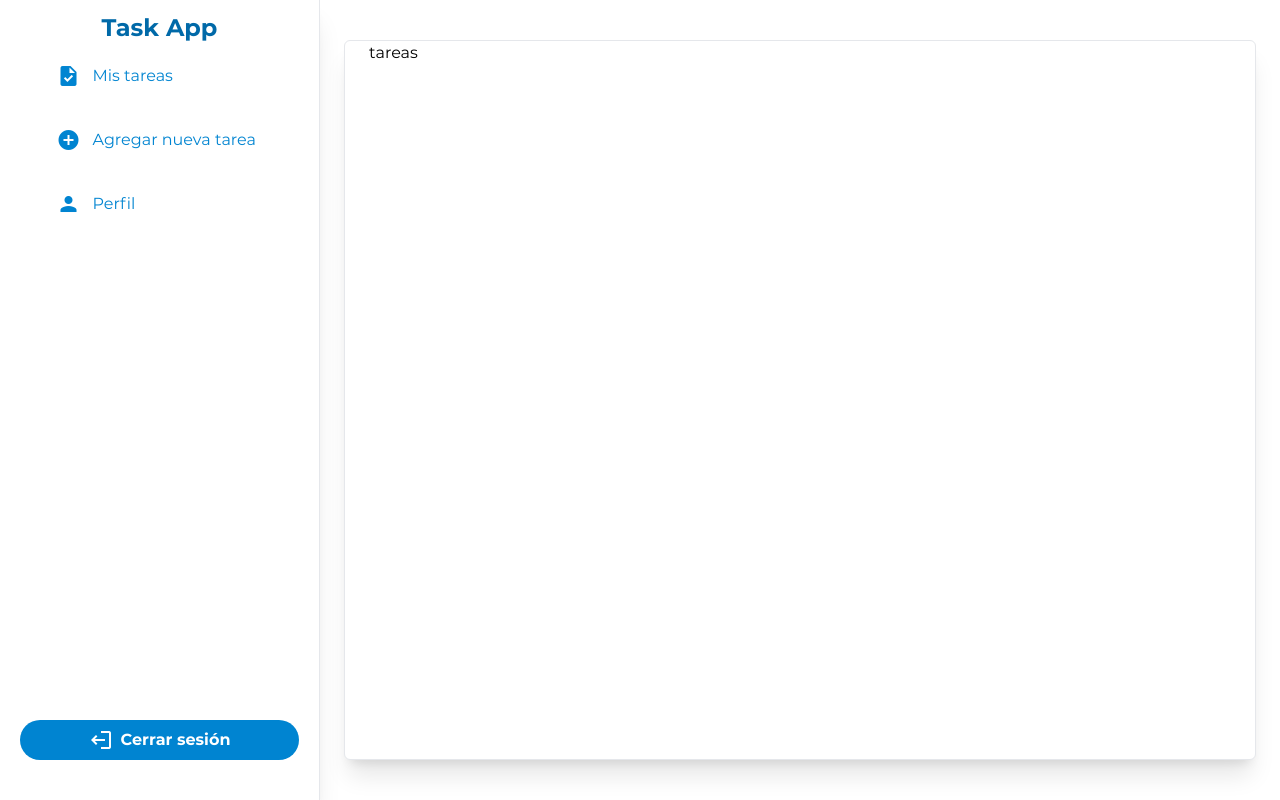
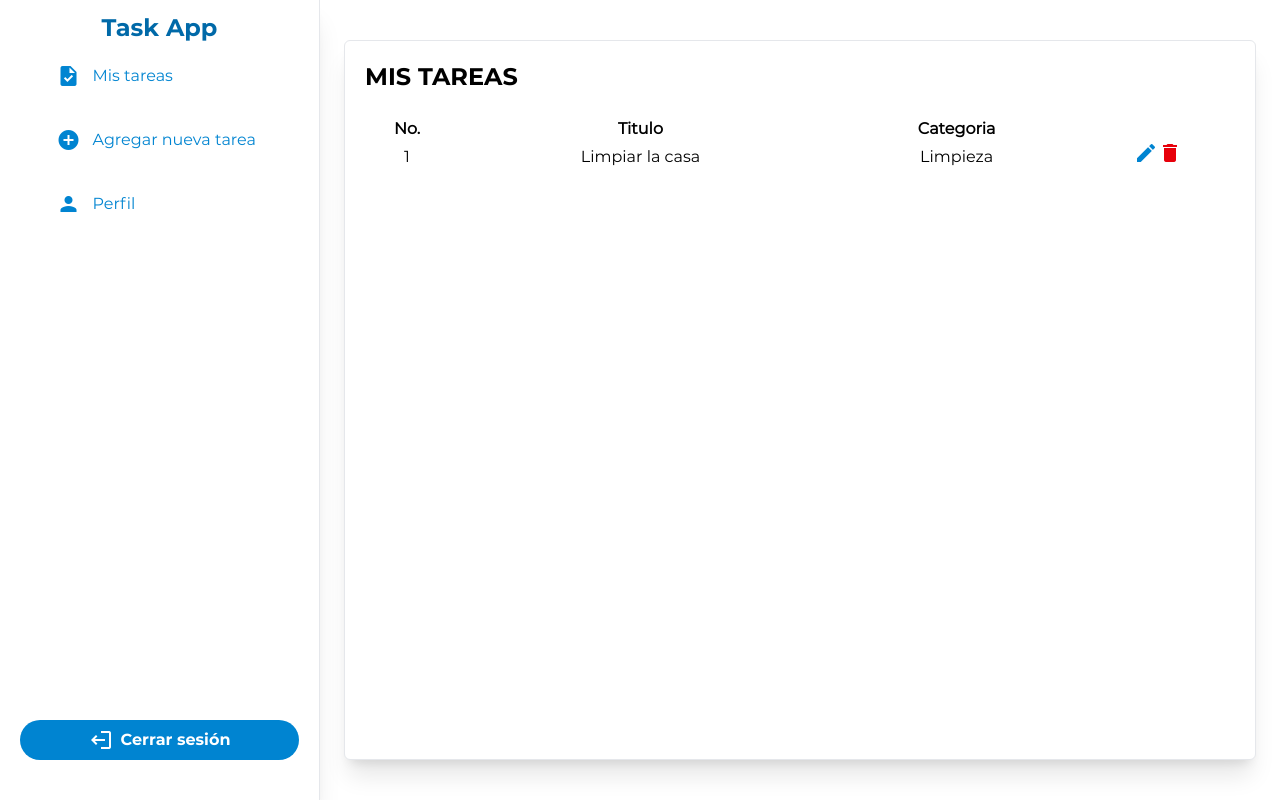
Before and after one commit to GustavoLopez01/task-app-frontend, a React (Vite) app: page /dashboard/tasks in a window 1280 px wide. Built offline with nearby package versions, Linux system fonts and the light colour scheme; no server answers.

Commit message:
feat: add list tasks view

```diff
--- /dev/null
+++ b/src/api/task.ts
@@ -0,0 +1,13 @@
+import { getHeaders } from '@/helpers'
+
+export const fetchGetTasks = async () => {
+  try {
+    const URL = `${import.meta.env.VITE_BACKEND_URL}/task`
+    const response = await fetch(URL, {
+      headers: getHeaders()
+    })
+    return await response.json()
+  } catch (error) {
+    console.error(`Ocurrió un error - fetchGetTasks: ${error}`);
+  }
+}
--- a/src/components/tasks/Tasks.tsx
+++ b/src/components/tasks/Tasks.tsx
@@ -1,8 +1,61 @@
+import { useEffect, useState } from 'react'
+import { fetchGetTasks } from '@/api/task'
+import type { TasksResponse, TaskBody } from '@/types'
 
 export default function Tasks() {
+
+  const [tasks, setTasks] = useState<TaskBody[]>([])
+
+  const handleGetTasks = async () => {
+    try {
+      const response: TasksResponse = await fetchGetTasks()
+      if (response.success) {
+        setTasks(response.tasks)
+      }
+    } catch (error) {
+      console.error(`Ocurrió un error al obtener las tareas del usuario ${error}`);
+    }
+  }
+
+  useEffect(() => {
+    handleGetTasks()
+  }, [])
+
   return (
-    <div className="px-6">
-      tareas
+    <div className="flex flex-col p-5">
+      <h1 className="font-montserrat-bold uppercase text-2xl">
+        mis tareas
+      </h1>
+
+      <table className="mt-6">
+        <thead>
+          <tr>
+            <th>No.</th>
+            <th>Titulo</th>
+            <th>Categoria</th>
+            <th></th>
+          </tr>
+        </thead>
+        <tbody>
+          <tr>
+            <td className="text-center">1</td>
+            <td className="text-center">Limpiar la casa</td>
+            <td className="text-center">Limpieza</td>
+            <td className="text-center">
+              <button className="cursor-pointer">
+                <span className="material-icons text-sky-600">
+                  mode_edit
+                </span>
+              </button>
+              <button className="cursor-pointer">
+                <span className="material-icons text-red-600">
+                  delete
+                </span>
+              </button>
+            </td>
+          </tr>
+        </tbody>
+      </table>
     </div>
   )
 }
--- a/src/constants/constants.ts
+++ b/src/constants/constants.ts
@@ -1,5 +1,5 @@
 export const ROUTES = [
-  { label: 'Mis tareas', icon: 'task'},
-  { label: 'Agregar nueva tarea', icon: 'add_circle'},
-  { label: 'Perfil', icon: 'person' },
+  { label: 'Mis tareas', link: 'tasks', icon: 'task' },
+  { label: 'Agregar nueva tarea', link: 'add-task', icon: 'add_circle' },
+  { label: 'Perfil', link: 'profile', icon: 'person' },
 ]
--- a/src/helpers/index.ts
+++ b/src/helpers/index.ts
@@ -1,6 +1,13 @@
-
 export const getHeaders = () => {
   return {
-    'Content-type': 'application/json'
+    'Content-type': 'application/json',
+    'token-x': getItemFromStorage('sessionStorage', 'token')
   }
 }
+
+export const getItemFromStorage = (storage: string, key: string): string => {
+  if (storage.includes('localStorage')) {
+    return localStorage.getItem(key) || ''
+  }
+  return sessionStorage.getItem(key) || ''
+}
```
Also changed, not shown: src/types/index.ts (+15 -0 lines).
